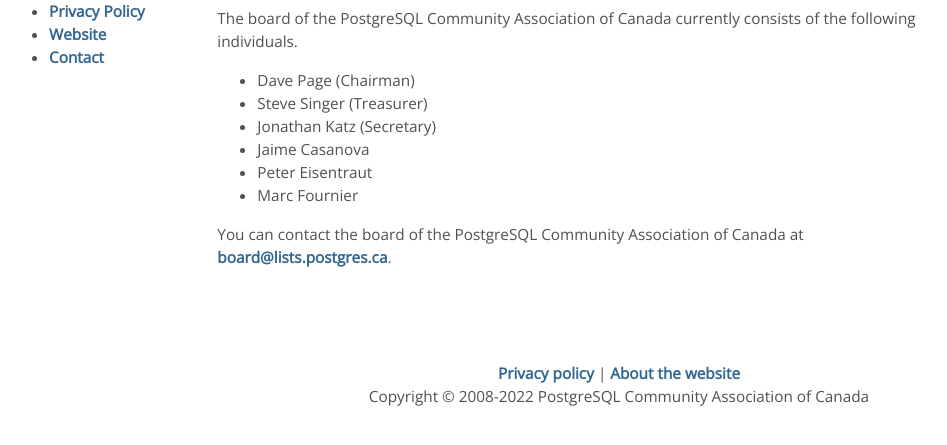
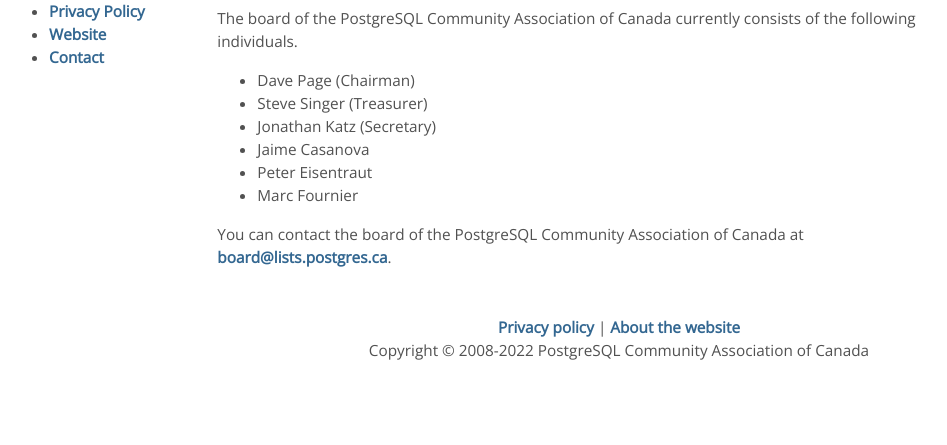
Before and after one commit to missusmy/pgcac-website, a Python web app: template templates/pages/about/pgcac.html in a window 1280 px wide. Shown: the part 242-687 px from the top of the page, without its empty margins (21-968 px from the left). Run offline with Jinja, Linux system fonts and the light colour scheme; the template is opened without the code that fills it, so the values that code supplies are empty; some libraries are stand-ins or nearby versions.

Commit message:
Don't push the footer down so far.

```diff
--- a/static/css/pgcac.css
+++ b/static/css/pgcac.css
@@ -70,6 +70,6 @@
 
 #footer {
   text-align: center;
-  padding: 5em 0 2em 0;
+  padding: 2em 0 2em 0;
   display: block;
 }
```
